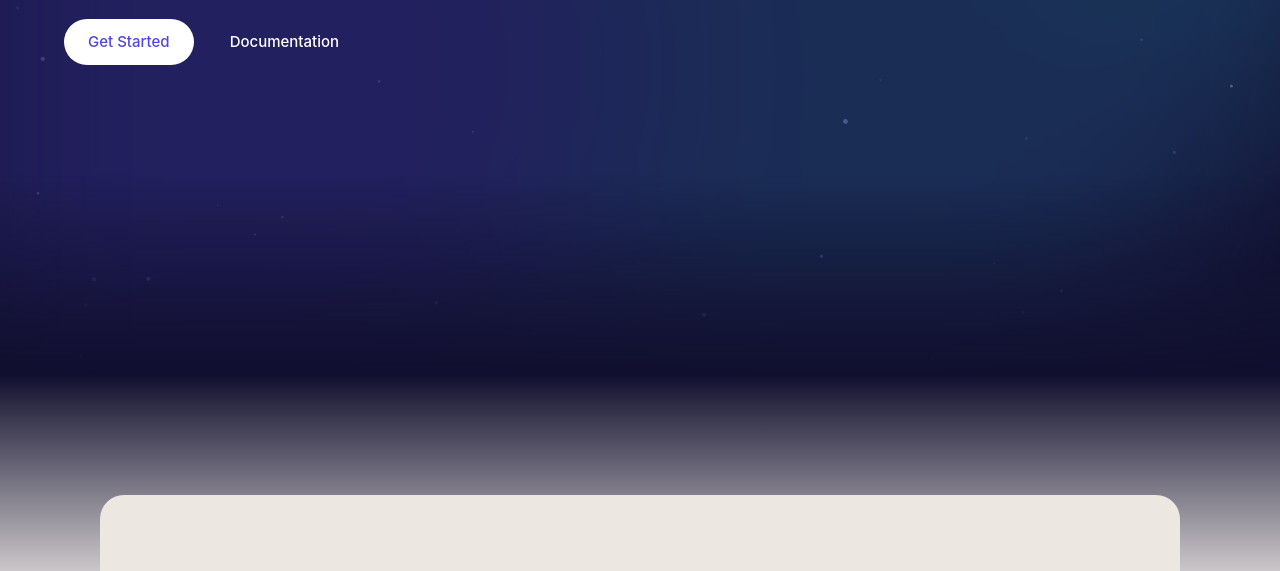
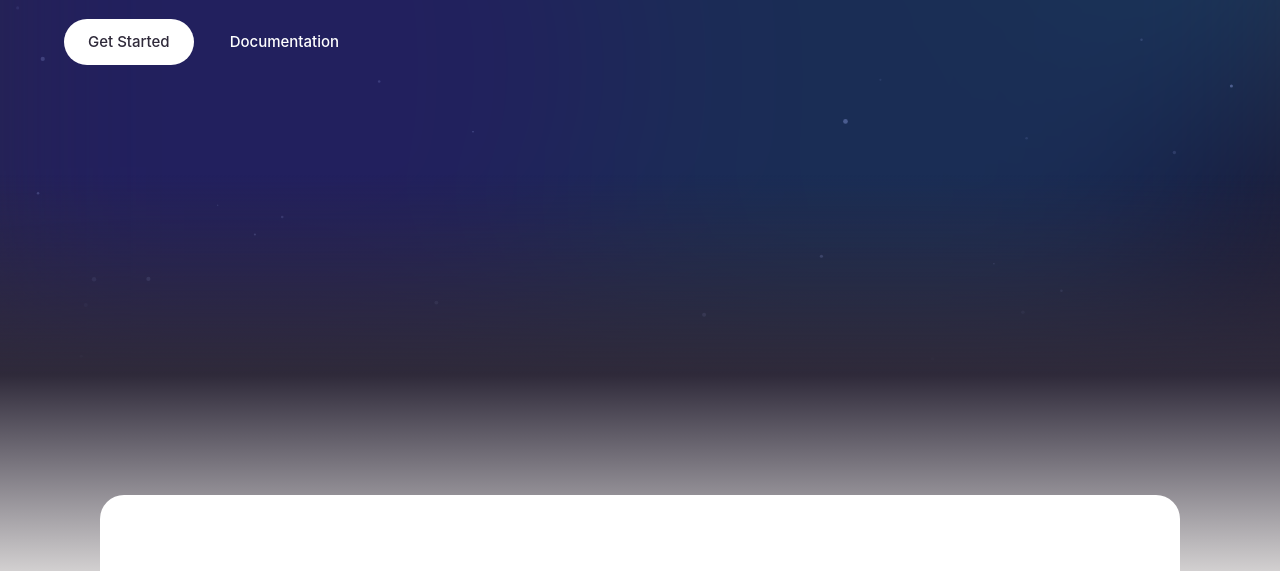
Before and after one commit to MercuriusDream/AkompANI, a website: page public/index.html in a window 1280 px wide. Shown: the part 529-1100 px from the top of the page. Drawn offline with Linux system fonts and the light colour scheme.

Commit message:
Branding changes

```diff
--- a/public/chat/chat.css
+++ b/public/chat/chat.css
@@ -666,7 +666,7 @@
 }
 
 [data-theme="dark"] .composer-input-wrap:focus-within {
-  box-shadow: 0 0 0 2px rgba(129, 140, 248, 0.15);
+  box-shadow: 0 0 0 2px var(--brand-medium);
 }
 
 /* Responsive */
--- a/public/design-system.css
+++ b/public/design-system.css
@@ -8,58 +8,71 @@
    ======================================== */
 
 :root {
-  /* Voyager Color Palette - Warm Light (Anthropic-inspired) */
-  --bg: #f5f0eb;
-  --bg-secondary: #ece7e1;
-  --bg-tertiary: #e3ded8;
-  --bg-hover: #dbd5ce;
+  /* User-selected palette */
+  --tone-dark-purple-grey: #2f2a3a;
+  --tone-dark-grey: #33353b;
+  --tone-light-grey: #d8dbe2;
+  --tone-off-white: #f7f5f2;
+  --tone-plain-white: #ffffff;
+  --tone-light-sky: #eaf6f5;
+  --tone-pink: #fbc8c8;
+  --tone-rose: #fddcee;
+  --tone-light-lavender: #c5bcd8;
+  --tone-light-blue: #63dff6;
+  --tone-blue-grey: #a4b8cd;
+
+  /* Core surfaces */
+  --bg: var(--tone-off-white);
+  --bg-secondary: var(--tone-plain-white);
+  --bg-tertiary: var(--tone-light-sky);
+  --bg-hover: var(--tone-light-grey);
 
   /* Surface colors for depth without borders */
-  --surface: #f5f0eb;
-  --surface-subtle: #ece7e1;
-  --surface-elevated: #faf6f2;
+  --surface: var(--tone-off-white);
+  --surface-subtle: var(--tone-light-sky);
+  --surface-elevated: var(--tone-plain-white);
 
   /* Borders */
-  --border: #ddd7d0;
-  --border-strong: #c7c0b8;
+  --border: color-mix(in srgb, var(--tone-blue-grey) 45%, var(--tone-plain-white));
+  --border-strong: color-mix(in srgb, var(--tone-blue-grey) 70%, var(--tone-light-grey));
 
-  /* Text - Warm dark */
-  --text: #1a1714;
-  --text-secondary: #5c554d;
-  --text-muted: #8a8279;
-  --text-placeholder: #a8a099;
-  --text-inverse: #ffffff;
+  /* Text */
+  --text: var(--tone-dark-purple-grey);
+  --text-secondary: var(--tone-dark-grey);
+  --text-muted: var(--tone-blue-grey);
+  --text-placeholder: color-mix(in srgb, var(--tone-blue-grey) 78%, var(--tone-light-grey));
+  --text-inverse: var(--tone-plain-white);
 
-  /* Accent - Voyager Indigo */
-  --brand: #6366f1;
-  --brand-hover: #4f46e5;
-  --brand-soft: rgba(99, 102, 241, 0.08);
-  --brand-medium: rgba(99, 102, 241, 0.15);
-  --brand-light: rgba(99, 102, 241, 0.06);
+  /* Accent */
+  --brand: var(--tone-dark-purple-grey);
+  --brand-hover: var(--tone-dark-grey);
+  --brand-soft: color-mix(in srgb, var(--tone-light-lavender) 24%, transparent);
+  --brand-medium: color-mix(in srgb, var(--tone-light-blue) 22%, transparent);
+  --brand-light: color-mix(in srgb, var(--tone-light-sky) 72%, var(--tone-plain-white));
 
-  /* Semantic colors - subtle */
-  --blue: #3b82f6;
-  --blue-soft: rgba(59, 130, 246, 0.08);
-  --purple: #8b5cf6;
-  --purple-soft: rgba(139, 92, 246, 0.08);
-  --orange: #f59e0b;
-  --orange-soft: rgba(245, 158, 11, 0.08);
-  --red: #ef4444;
-  --red-soft: rgba(239, 68, 68, 0.08);
-  --success: #10b981;
-  --success-soft: rgba(16, 185, 129, 0.08);
-  --accent: #3b82f6;
-  --accent-soft: rgba(59, 130, 246, 0.08);
+  /* Semantic colors */
+  --blue: var(--tone-light-blue);
+  --blue-soft: color-mix(in srgb, var(--tone-light-blue) 18%, transparent);
+  --purple: var(--tone-light-lavender);
+  --purple-soft: color-mix(in srgb, var(--tone-light-lavender) 20%, transparent);
+  --orange: var(--tone-pink);
+  --orange-soft: color-mix(in srgb, var(--tone-pink) 18%, transparent);
+  --red: var(--tone-rose);
+  --red-soft: color-mix(in srgb, var(--tone-rose) 20%, transparent);
+  --success: var(--tone-light-blue);
+  --success-soft: color-mix(in srgb, var(--tone-light-blue) 18%, transparent);
+  --accent: var(--tone-light-blue);
+  --accent-soft: color-mix(in srgb, var(--tone-light-blue) 16%, transparent);
 
-  /* Shadows - warm tint */
-  --shadow-sm: 0 1px 2px rgba(30, 20, 10, 0.05);
-  --shadow-md: 0 4px 12px rgba(30, 20, 10, 0.08);
-  --shadow-lg: 0 8px 24px rgba(30, 20, 10, 0.12);
+  /* Shadows */
+  --shadow-sm: 0 1px 2px rgba(47, 42, 58, 0.08);
+  --shadow-md: 0 4px 12px rgba(47, 42, 58, 0.12);
+  --shadow-lg: 0 8px 24px rgba(47, 42, 58, 0.16);
 
   /* Semantic aliases */
-  --error: #ef4444;
-  --warning: #f59e0b;
-  --brand-dark: #818cf8;
+  --error: var(--tone-rose);
+  --warning: var(--tone-pink);
+  --brand-dark: var(--tone-dark-purple-grey);
 
   /* Typography - Clean sans-serif */
   --font-sans: -apple-system, BlinkMacSystemFont, "Segoe UI", Roboto, "Helvetica Neue", Arial, sans-serif;
@@ -132,37 +145,37 @@
    ======================================== */
 
 [data-theme="dark"] {
-  --bg: #0f0f0f;
-  --bg-secondary: #171717;
-  --bg-tertiary: #1e1e1e;
-  --bg-hover: #262626;
-  --surface: #171717;
-  --surface-subtle: #1e1e1e;
-  --surface-elevated: #212121;
-  --border: #2a2a2a;
-  --border-strong: #3a3a3a;
-  --text: #f0f0f0;
-  --text-secondary: #a0a0a0;
-  --text-muted: #707070;
-  --text-placeholder: #555555;
-  --text-inverse: #111111;
-  --brand: #818cf8;
-  --brand-hover: #6366f1;
-  --brand-soft: rgba(129, 140, 248, 0.12);
-  --brand-medium: rgba(129, 140, 248, 0.20);
-  --brand-light: rgba(129, 140, 248, 0.10);
-  --blue: #60a5fa;
-  --purple: #a78bfa;
-  --orange: #fbbf24;
-  --red: #f87171;
-  --success: #34d399;
-  --accent: #60a5fa;
-  --shadow-sm: 0 1px 3px rgba(0, 0, 0, 0.3);
-  --shadow-md: 0 4px 12px rgba(0, 0, 0, 0.25);
-  --shadow-lg: 0 8px 24px rgba(0, 0, 0, 0.35);
-  --error: #f87171;
-  --warning: #fbbf24;
-  --brand-dark: #818cf8;
+  --bg: #2f2a3a;
+  --bg-secondary: #33353b;
+  --bg-tertiary: #3d4049;
+  --bg-hover: #4a4f5a;
+  --surface: #33353b;
+  --surface-subtle: #3d4049;
+  --surface-elevated: #444954;
+  --border: #4a5160;
+  --border-strong: #5f6778;
+  --text: #ffffff;
+  --text-secondary: #c5bcd8;
+  --text-muted: #a4b8cd;
+  --text-placeholder: #8ea0b3;
+  --text-inverse: #2f2a3a;
+  --brand: #63dff6;
+  --brand-hover: #a4b8cd;
+  --brand-soft: rgba(99, 223, 246, 0.16);
+  --brand-medium: rgba(99, 223, 246, 0.24);
+  --brand-light: rgba(99, 223, 246, 0.10);
+  --blue: #63dff6;
+  --purple: #c5bcd8;
+  --orange: #fbc8c8;
+  --red: #fddcee;
+  --success: #63dff6;
+  --accent: #63dff6;
+  --shadow-sm: 0 1px 3px rgba(0, 0, 0, 0.28);
+  --shadow-md: 0 4px 12px rgba(0, 0, 0, 0.26);
+  --shadow-lg: 0 8px 24px rgba(0, 0, 0, 0.34);
+  --error: #fddcee;
+  --warning: #fbc8c8;
+  --brand-dark: #63dff6;
 }
 
 /* ========================================
@@ -172,8 +185,8 @@
 .theme-icon-dark { display: none; }
 [data-theme="dark"] .theme-icon-light { display: none; }
 [data-theme="dark"] .theme-icon-dark { display: block; }
-[data-theme="dark"] .top-nav { background: rgba(15, 15, 15, 0.85); }
-[data-theme="dark"] .btn-primary:hover:not(:disabled) { background: #d4d4d4; }
+[data-theme="dark"] .top-nav { background: rgba(47, 42, 58, 0.86); }
+[data-theme="dark"] .btn-primary:hover:not(:disabled) { background: var(--tone-light-grey); }
 
 /* ========================================
    2. RESET & BASE
@@ -819,7 +832,7 @@ h6 { font-size: var(--text-md); }
 }
 
 .btn-primary:hover:not(:disabled) {
-  background: #333333;
+  background: var(--brand-hover);
   transform: translateY(-1px);
   box-shadow: 0 4px 12px rgba(0, 0, 0, 0.15);
 }
--- a/public/editor/editor.css
+++ b/public/editor/editor.css
@@ -3,35 +3,35 @@
 /* ===== Easing ===== */
 :root {
   --ease-out-expo: cubic-bezier(0.16, 1, 0.3, 1);
-  --editor-surface: rgba(248, 244, 255, 0.72);
-  --editor-surface-strong: rgba(255, 255, 255, 0.84);
-  --editor-border: rgba(91, 79, 163, 0.2);
-  --editor-glow-1: rgba(129, 140, 248, 0.28);
-  --editor-glow-2: rgba(59, 130, 246, 0.2);
-  --editor-glow-3: rgba(56, 189, 248, 0.2);
+  --editor-surface: rgba(234, 246, 245, 0.76);
+  --editor-surface-strong: rgba(255, 255, 255, 0.9);
+  --editor-border: rgba(164, 184, 205, 0.38);
+  --editor-glow-1: rgba(99, 223, 246, 0.22);
+  --editor-glow-2: rgba(197, 188, 216, 0.24);
+  --editor-glow-3: rgba(251, 200, 200, 0.2);
 }
 
 [data-theme="dark"] {
-  --editor-surface: rgba(18, 15, 44, 0.72);
-  --editor-surface-strong: rgba(13, 11, 35, 0.82);
-  --editor-border: rgba(129, 140, 248, 0.26);
-  --editor-glow-1: rgba(129, 140, 248, 0.24);
-  --editor-glow-2: rgba(56, 189, 248, 0.16);
-  --editor-glow-3: rgba(99, 102, 241, 0.2);
+  --editor-surface: rgba(47, 42, 58, 0.74);
+  --editor-surface-strong: rgba(51, 53, 59, 0.84);
+  --editor-border: rgba(164, 184, 205, 0.28);
+  --editor-glow-1: rgba(99, 223, 246, 0.2);
+  --editor-glow-2: rgba(197, 188, 216, 0.18);
+  --editor-glow-3: rgba(251, 200, 200, 0.14);
 }
 
 /* ===== Nav Overrides ===== */
 .editor-nav {
-  background: linear-gradient(120deg, rgba(31, 25, 86, 0.88), rgba(63, 46, 136, 0.78));
-  border-bottom: 1px solid rgba(255, 255, 255, 0.2);
-  box-shadow: 0 12px 40px rgba(19, 12, 52, 0.28);
+  background: linear-gradient(120deg, rgba(47, 42, 58, 0.92), rgba(51, 53, 59, 0.84));
+  border-bottom: 1px solid rgba(197, 188, 216, 0.32);
+  box-shadow: 0 12px 40px rgba(47, 42, 58, 0.34);
   backdrop-filter: blur(16px) saturate(130%);
   -webkit-backdrop-filter: blur(16px) saturate(130%);
 }
 
 [data-theme="dark"] .editor-nav {
-  background: linear-gradient(120deg, rgba(11, 10, 30, 0.92), rgba(27, 21, 67, 0.82));
-  border-bottom: 1px solid rgba(129, 140, 248, 0.22);
+  background: linear-gradient(120deg, rgba(34, 31, 43, 0.95), rgba(40, 43, 50, 0.9));
+  border-bottom: 1px solid rgba(164, 184, 205, 0.24);
   box-shadow: 0 14px 36px rgba(0, 0, 0, 0.45);
 }
 
@@ -90,7 +90,7 @@
 
 [data-theme="dark"] .mode-tab.active,
 [data-theme="dark"] .mode-tab[aria-selected="true"] {
-  background: rgba(129, 140, 248, 0.34);
+  background: rgba(99, 223, 246, 0.28);
   box-shadow: 0 10px 24px rgba(0, 0, 0, 0.45);
 }
 
@@ -885,8 +885,8 @@ body.right-collapsed .canvas-layout {
 .editor-canvas {
   position: relative;
   background:
-    radial-gradient(700px 300px at 8% 6%, rgba(129, 140, 248, 0.2), transparent 68%),
-    radial-gradient(680px 280px at 100% 0%, rgba(56, 189, 248, 0.18), transparent 66%),
+    radial-gradient(700px 300px at 8% 6%, rgba(99, 223, 246, 0.2), transparent 68%),
+    radial-gradient(680px 280px at 100% 0%, rgba(197, 188, 216, 0.22), transparent 66%),
     color-mix(in srgb, var(--editor-surface) 78%, transparent);
   overflow: hidden;
 }
--- a/public/landing.css
+++ b/public/landing.css
@@ -51,13 +51,13 @@ html {
   padding-top: 56px;
   display: flex;
   align-items: center;
-  background: #110f2e;
+  background: #2f2a3a;
   position: relative;
   overflow: hidden;
 }
 
 [data-theme="dark"] .hero {
-  background: #0c0b1e;
+  background: #33353b;
 }
 
 /* Fade canvas into solid hero bg at bottom */
@@ -68,13 +68,13 @@ html {
   left: 0;
   right: 0;
   height: 200px;
-  background: linear-gradient(to bottom, transparent, #110f2e);
+  background: linear-gradient(to bottom, transparent, #2f2a3a);
   z-index: 2;
   pointer-events: none;
 }
 
 [data-theme="dark"] .hero::after {
-  background: linear-gradient(to bottom, transparent, #0c0b1e);
+  background: linear-gradient(to bottom, transparent, #33353b);
 }
 
 /* Gradient canvas */
@@ -178,7 +178,7 @@ html {
 /* Hero buttons on colored background */
 .hero .btn-primary {
   background: #fff;
-  color: #4f46e5;
+  color: var(--brand);
   border-color: #fff;
 }
 
@@ -244,11 +244,11 @@ html {
 .features {
   padding: var(--space-20) 0;
   padding-top: 120px;
-  background: linear-gradient(to bottom, #110f2e 0%, var(--bg) 240px);
+  background: linear-gradient(to bottom, #2f2a3a 0%, var(--bg) 240px);
 }
 
 [data-theme="dark"] .features {
-  background: linear-gradient(to bottom, #0c0b1e 0%, var(--bg) 240px);
+  background: linear-gradient(to bottom, #33353b 0%, var(--bg) 240px);
 }
 
 .features-grid {
@@ -341,8 +341,8 @@ html {
 }
 
 .fv-node--green { background: #10b981; }
-.fv-node--blue { background: #3b82f6; }
-.fv-node--purple { background: #8b5cf6; }
+.fv-node--blue { background: #63dff6; }
+.fv-node--purple { background: #c5bcd8; }
 .fv-node--amber { background: #f59e0b; }
 
 .fv-node-dot {
@@ -888,11 +888,11 @@ html {
 
 .fv-model-chip--active .fv-model-indicator {
   background: var(--brand);
-  box-shadow: 0 0 8px rgba(99, 102, 241, 0.6);
+  box-shadow: 0 0 8px rgba(99, 223, 246, 0.45);
 }
 
 [data-theme="dark"] .fv-model-chip--active .fv-model-indicator {
-  box-shadow: 0 0 8px rgba(129, 140, 248, 0.6);
+  box-shadow: 0 0 8px rgba(164, 184, 205, 0.45);
 }
 
 .feature-card:hover .fv-model-chip {
```
Also changed, not shown: public/auth-ui.js (+1 -11 lines), public/ops/ops.css (+4 -4 lines), public/settings/index.html (+2 -2 lines).
